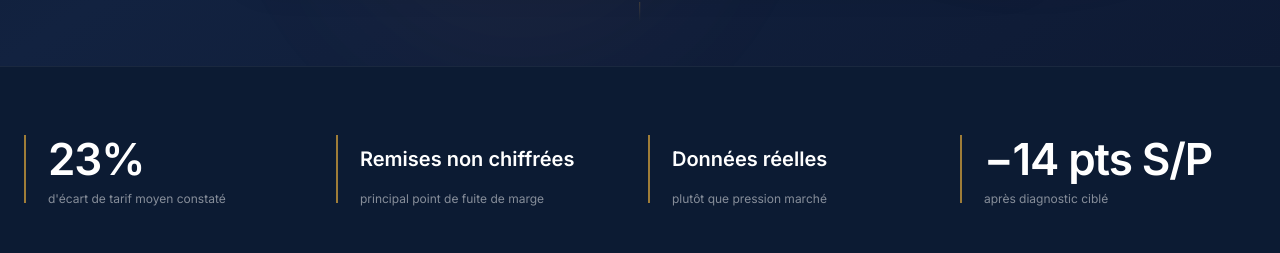
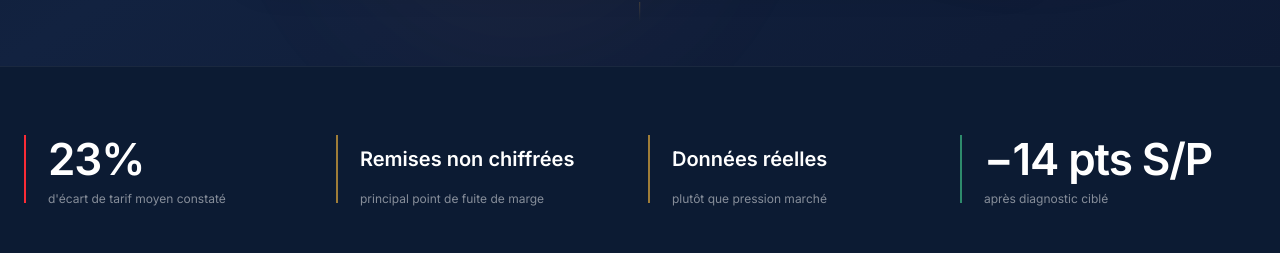
Before and after one commit to sidickgoldman/SiteWeb_PrimeActuaire, a Next.js app: page / in a window 1280 px wide. Shown: the part 794-1047 px from the top of the page. Built offline with nearby package versions, Linux system fonts and the light colour scheme.

Commit message:
design: StatBar - barres semantiques rouge/gold/teal (probleme → resultat)

```diff
--- a/src/components/StatBar.tsx
+++ b/src/components/StatBar.tsx
@@ -2,6 +2,14 @@
 
 import { motion } from "framer-motion";
 import { useI18n } from "@/i18n";
+
+// Fine barre sémantique : rouge = problème constaté, gold = neutre, teal = résultat positif
+const barColors = [
+  "bg-red-500",    // 23% — écart constaté, situation problématique
+  "bg-gold/80",    // Remises non chiffrées — neutre
+  "bg-gold/80",    // Données réelles — neutre
+  "bg-teal",       // −14 pts S/P — résultat positif
+];
 
 const isNumericAnchor = (v: string) => /^[\d+\-\u2212]/.test(v.trim());
 
@@ -21,8 +29,8 @@ export default function StatBar() {
               transition={{ duration: 0.5, delay: i * 0.08, ease: [0.22, 1, 0.36, 1] }}
               className="relative pl-6 pr-6"
             >
-              {/* Fine barre gold unifiée */}
-              <span className="absolute left-0 top-1 bottom-1 w-[2px] bg-gold/80" />
+              {/* Fine barre sémantique */}
+              <span className={`absolute left-0 top-1 bottom-1 w-[2px] ${barColors[i]}`} />
 
               <div className="h-14 flex items-center">
                 <p
```
